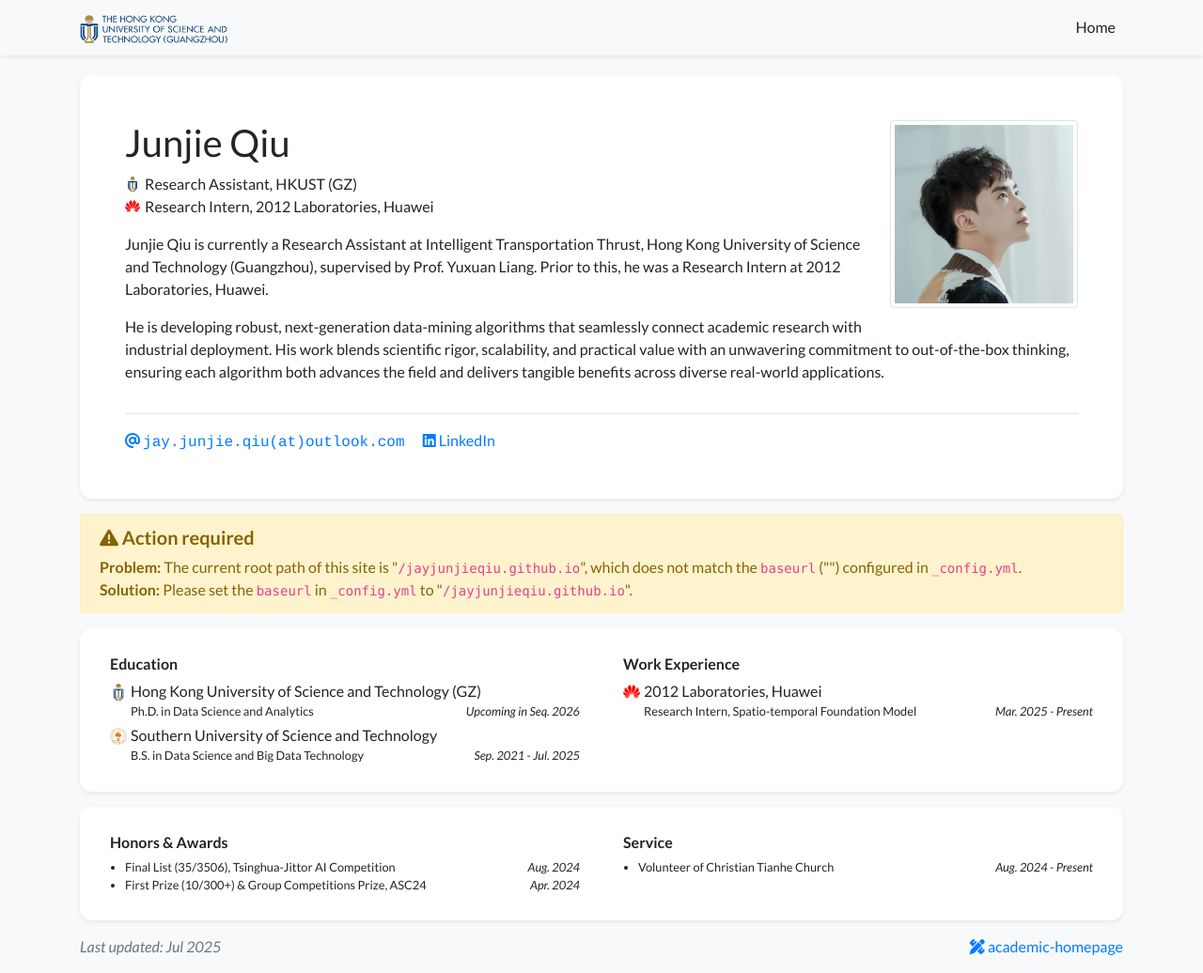
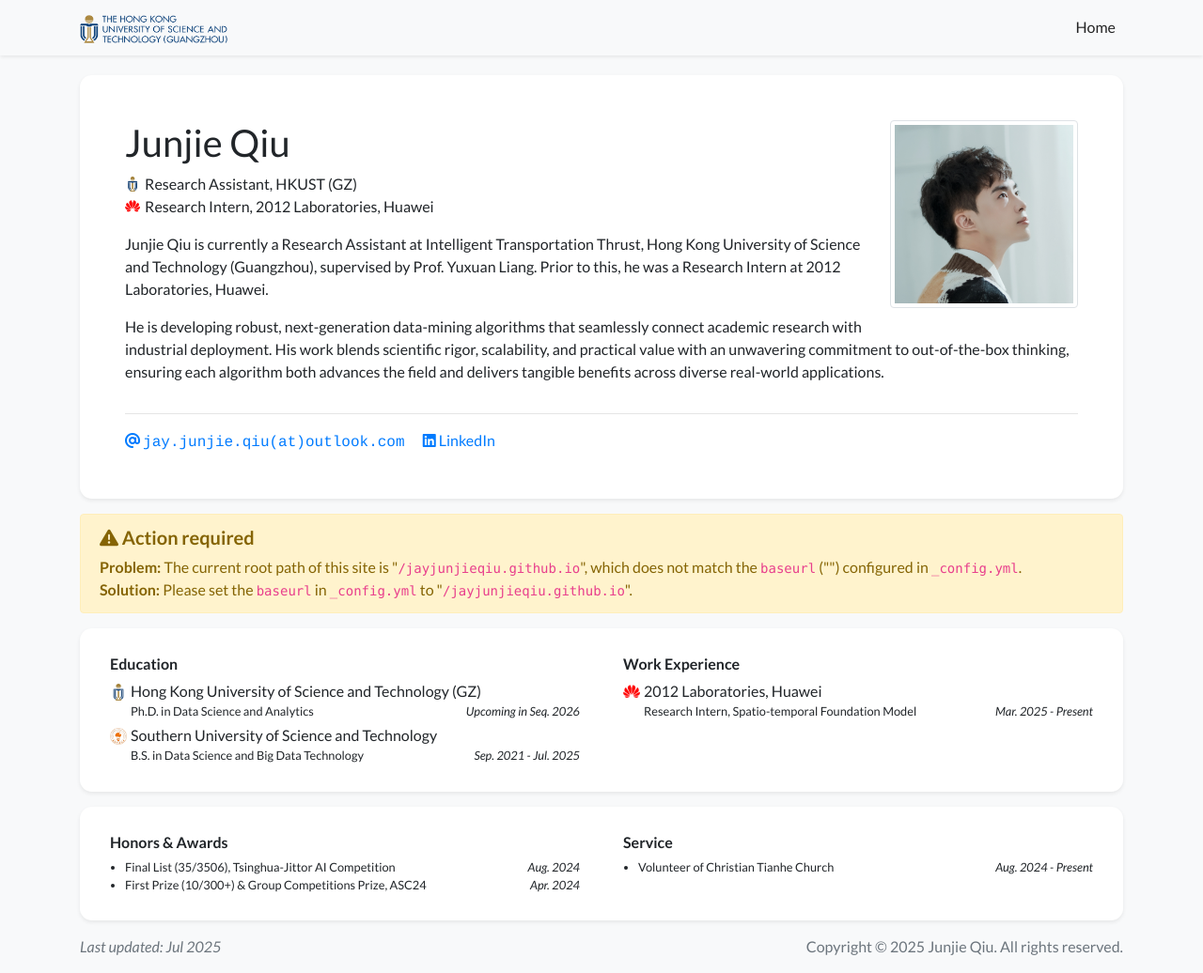
Before and after one commit to jayjunjieqiu/jayjunjieqiu.github.io, a Jekyll site: the page built from index.html, in a window 1280 px wide and 1036 px high. Shown: the whole window at 94% size. Built offline with Jekyll 4.4.1, drawn with Linux system fonts in a browser that asks for light colours; nearby versions of some CDN libraries; a style sheet for code colours, icons or effects is not loaded.

```diff
--- a/_data/display.yml
+++ b/_data/display.yml
@@ -7,4 +7,4 @@ homepage:
 # Feel free to replace the footer text if you would like to, but I will greatly appreciate it
 # if you keep the link to the template so that more people can benefit from it. Thanks!
 footer_text: >-
-  <a href="https://github.com/luost26/academic-homepage" target="_blank"><i class="fas fa-pencil-ruler"></i> academic-homepage</a>
+  Copyright &copy; 2025 Junjie Qiu. All rights reserved.
--- a/_layouts/default.html
+++ b/_layouts/default.html
@@ -15,6 +15,10 @@
     <link href="https://fonts.googleapis.com/css2?family=Lato:ital,wght@0,300;0,400;0,700;0,900;1,300;1,400;1,700;1,900&family=Raleway:ital,wght@0,300;0,400;0,500;1,300;1,400;1,500&display=swap" rel="stylesheet">
     <link rel="stylesheet" href="https://cdn.jsdelivr.net/npm/katex@0.16.11/dist/katex.min.css" integrity="sha384-nB0miv6/jRmo5UMMR1wu3Gz6NLsoTkbqJghGIsx//Rlm+ZU03BU6SQNC66uf4l5+" crossorigin="anonymous">
     <link rel="stylesheet" href="{{ '/assets/css/global.css' | relative_url }}">
+    <!-- Bing SEO meta tag -->
+    <meta name="msvalidate.01" content="3B8BC6BB01CC31DA3188D347D750F1B5" />
+    <!-- Google SEO meta tag -->
+    <meta name="google-site-verification" content="mwdDGYvXUC-PCWqq4YLkVUX1eq1iZNKIQblG7lFVSS8" />
 </head>
 <body class="bg-light" {{ page.body_attr }}>
     {% include navbar.html %}
```
